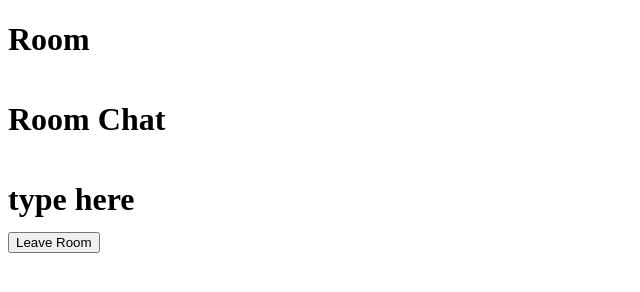
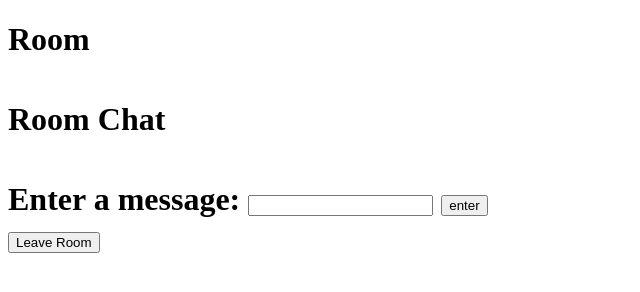
Before and after one commit to jerrydengz/project.StormHacks2021, a website: page static/room.html in a window 1280 px wide. Shown: the whole page, without its empty margins (0-640 px from the left). Drawn offline with nearby package versions, Linux system fonts and the light colour scheme; no server answers.

Commit message:
added style sheets linking

```diff
--- a/static/room.html
+++ b/static/room.html
@@ -5,6 +5,7 @@
 		<meta charset="UTF-8">
 		<meta name="viewport" content="width=device-width, initial-scale=1.0">
 		<title>Study Room</title>
+		<link rel="stylesheet" href="room.css">
 	</head>
 
 	<body>
@@ -22,7 +23,13 @@
 
 
 
-			<div>type here</div>
+			<form class="chat-form">
+				<label class="chat-label">
+					Enter a message:
+					<input type="text" class="chat-input">
+				</label>
+				<input type="submit" class="chat-submit" value="enter">
+			</form>
 		</div>
 
 		<div>
```
Also changed, not shown: static/home.html (+1 -0 lines), static/index.html (+3 -2 lines), static/home.css (added), static/room.css (added), static/style.css (deleted).
